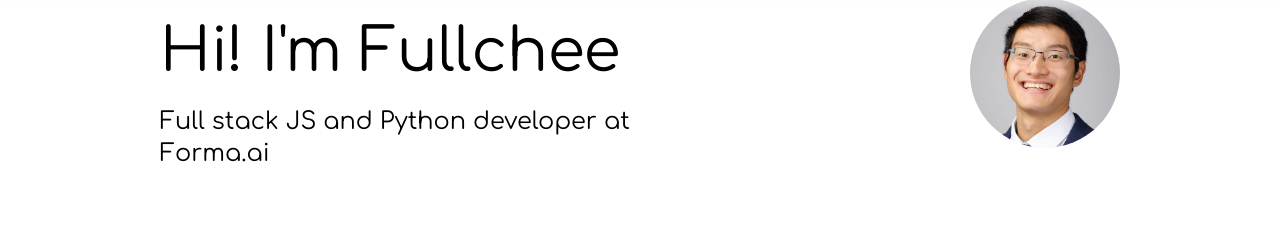
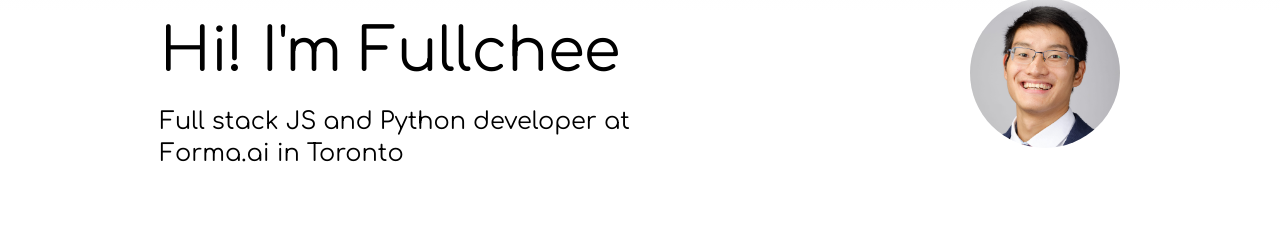
Before and after one commit to Fullchee/portfolio, a Next.js app: page / in a window 1280 px wide. Shown: the part 132-368 px from the top of the page. Built offline with nearby package versions, Linux system fonts and the light colour scheme; what @tailwindcss/typography would draw is missing.

Commit message:
Add Toronto to the title

```diff
--- a/components/homePage/intro.tsx
+++ b/components/homePage/intro.tsx
@@ -1,4 +1,4 @@
-import Image from "next/image";
+import Image from 'next/image';
 
 const Intro = () => {
   return (
@@ -10,10 +10,11 @@ const Intro = () => {
           chee
         </h1>
         <h2 id="job-title" className="pt-2 text-2xl max-w-lg font-display">
-          Full stack JS and Python developer at{" "}
+          Full stack JS and Python developer at{' '}
           <a className="no-underline" href="http://www.forma.ai">
             Forma.ai
-          </a>
+          </a>{' '}
+          in Toronto
         </h2>
       </div>
       <div className="rounded-full ease-in">
```
